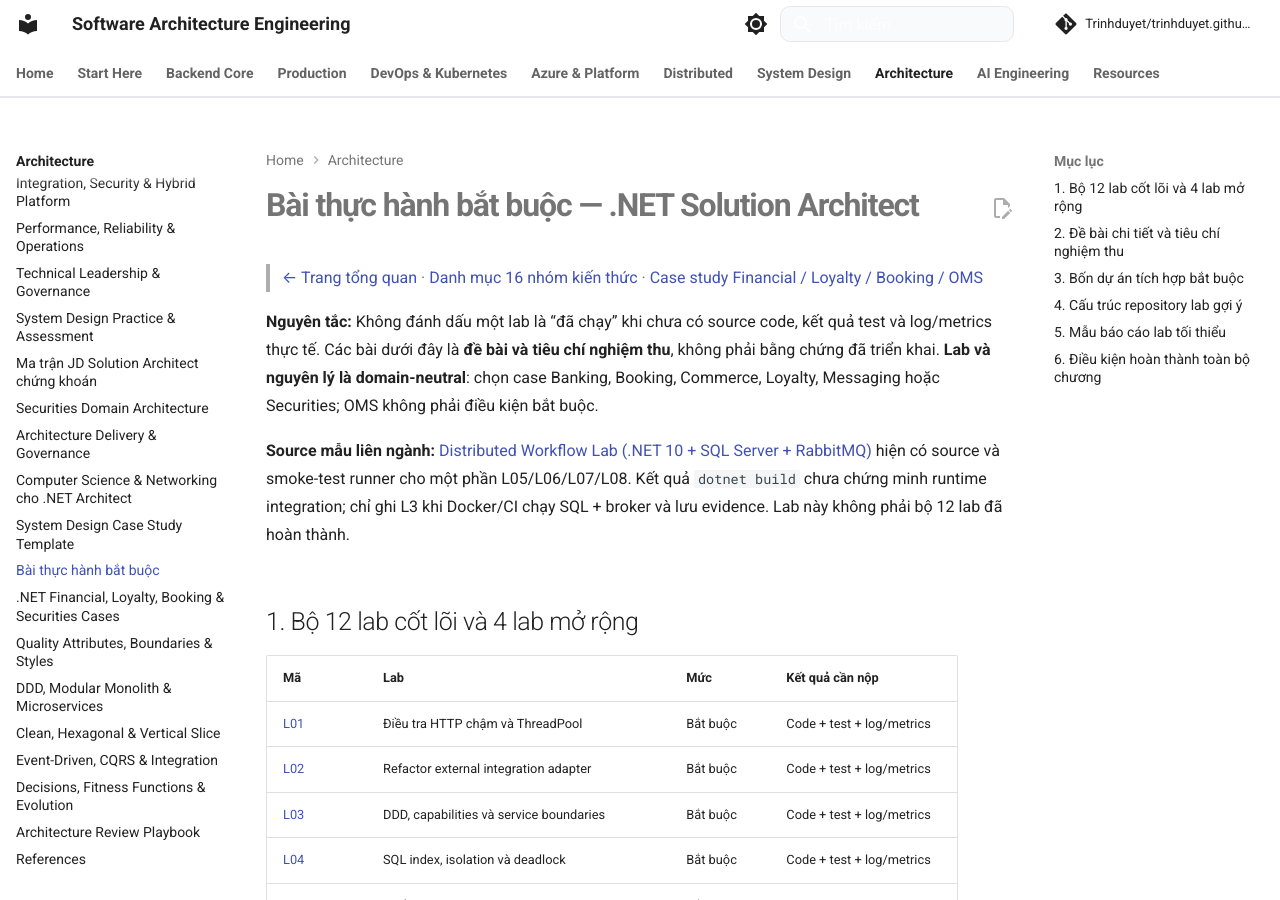
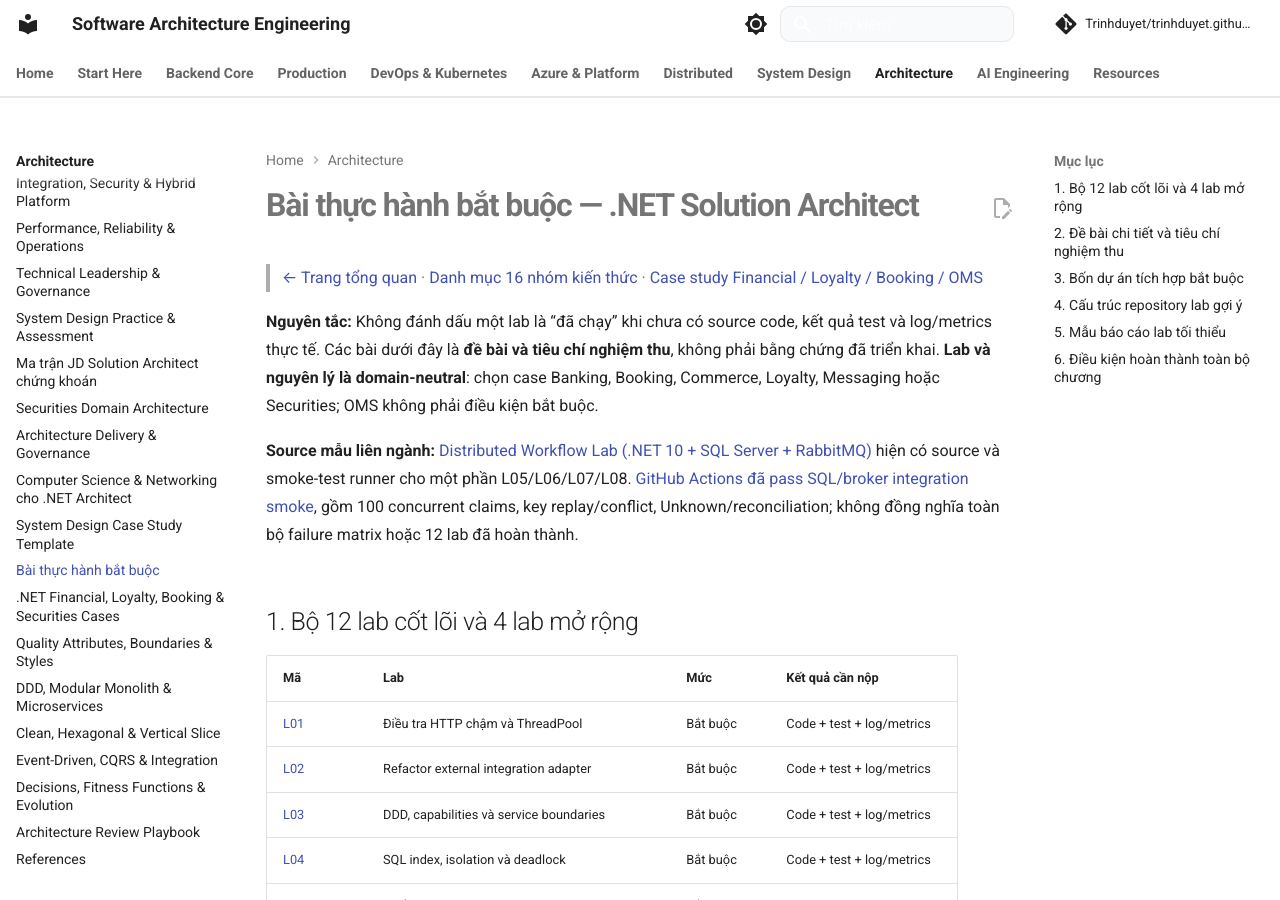
Before and after one commit to Trinhduyet/trinhduyet.github.io, an MkDocs documentation site: the page built from docs/25-software-architecture/solution-architect-mandatory-labs.md, in a window 1280 px wide and 900 px high. Built offline with MkDocs 1.6.1 and Material for MkDocs 9.7.7, drawn with Linux system fonts in a browser that asks for light colours; comment, search, counter and statistics services are not loaded.

Commit message:
docs(architecture): record passing SQL/RabbitMQ integration evidence

```diff
--- a/docs/25-software-architecture/solution-architect-mandatory-labs.md
+++ b/docs/25-software-architecture/solution-architect-mandatory-labs.md
@@ -4,7 +4,7 @@
 
 **Nguyên tắc:** Không đánh dấu một lab là “đã chạy” khi chưa có source code, kết quả test và log/metrics thực tế. Các bài dưới đây là **đề bài và tiêu chí nghiệm thu**, không phải bằng chứng đã triển khai. **Lab và nguyên lý là domain-neutral**: chọn case Banking, Booking, Commerce, Loyalty, Messaging hoặc Securities; OMS không phải điều kiện bắt buộc.
 
-**Source mẫu liên ngành:** [Distributed Workflow Lab (.NET 10 + SQL Server + RabbitMQ)](https://github.com/Trinhduyet/trinhduyet.github.io/tree/main/labs/25-solution-architect/distributed-workflow) hiện có source và smoke-test runner cho một phần L05/L06/L07/L08. Kết quả `dotnet build` chưa chứng minh runtime integration; chỉ ghi L3 khi Docker/CI chạy SQL + broker và lưu evidence. Lab này không phải bộ 12 lab đã hoàn thành.
+**Source mẫu liên ngành:** [Distributed Workflow Lab (.NET 10 + SQL Server + RabbitMQ)](https://github.com/Trinhduyet/trinhduyet.github.io/tree/main/labs/25-solution-architect/distributed-workflow) hiện có source và smoke-test runner cho một phần L05/L06/L07/L08. [GitHub Actions đã pass SQL/broker integration smoke](https://github.com/Trinhduyet/trinhduyet.github.io/actions/runs/40816563843), gồm 100 concurrent claims, key replay/conflict, Unknown/reconciliation; không đồng nghĩa toàn bộ failure matrix hoặc 12 lab đã hoàn thành.
 
 ## 1. Bộ 12 lab cốt lõi và 4 lab mở rộng
 
```
Also changed, not shown: README.md (+1 -1 lines), docs/00-roadmap/master-roadmap.md (+1 -1 lines), docs/00-roadmap/repository-health.md (+1 -1 lines), docs/25-software-architecture/README.md (+1 -1 lines), docs/index.md (+1 -1 lines), labs/25-solution-architect/distributed-workflow/README.md (+2 -0 lines).
